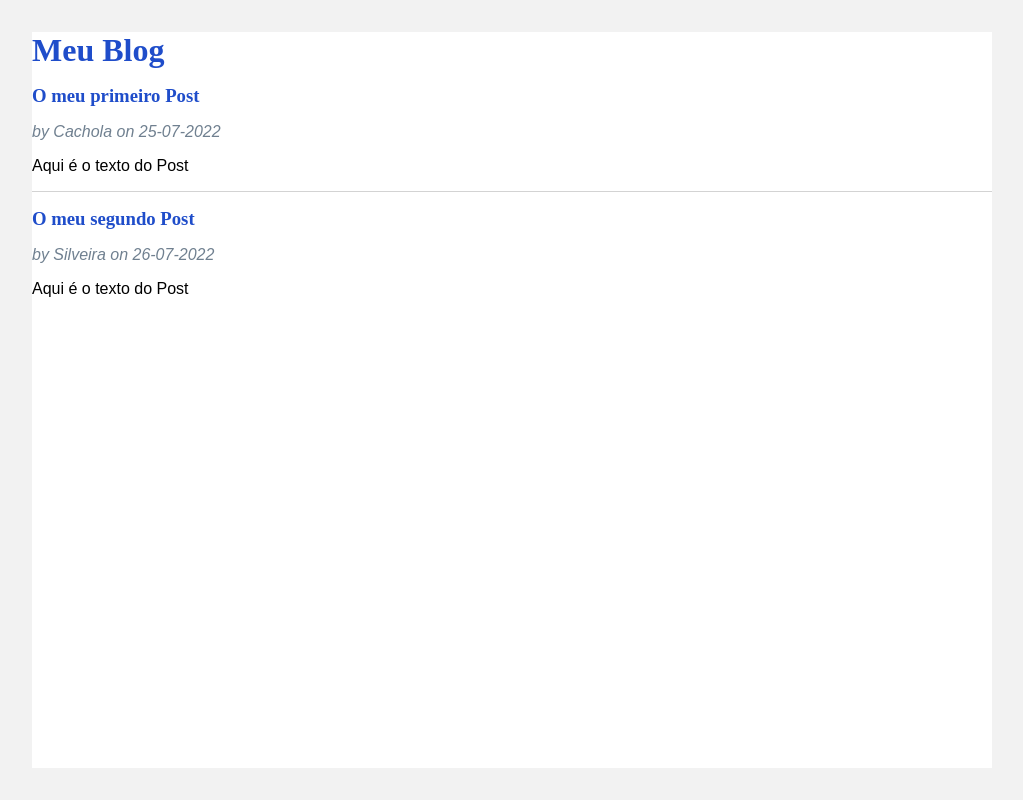
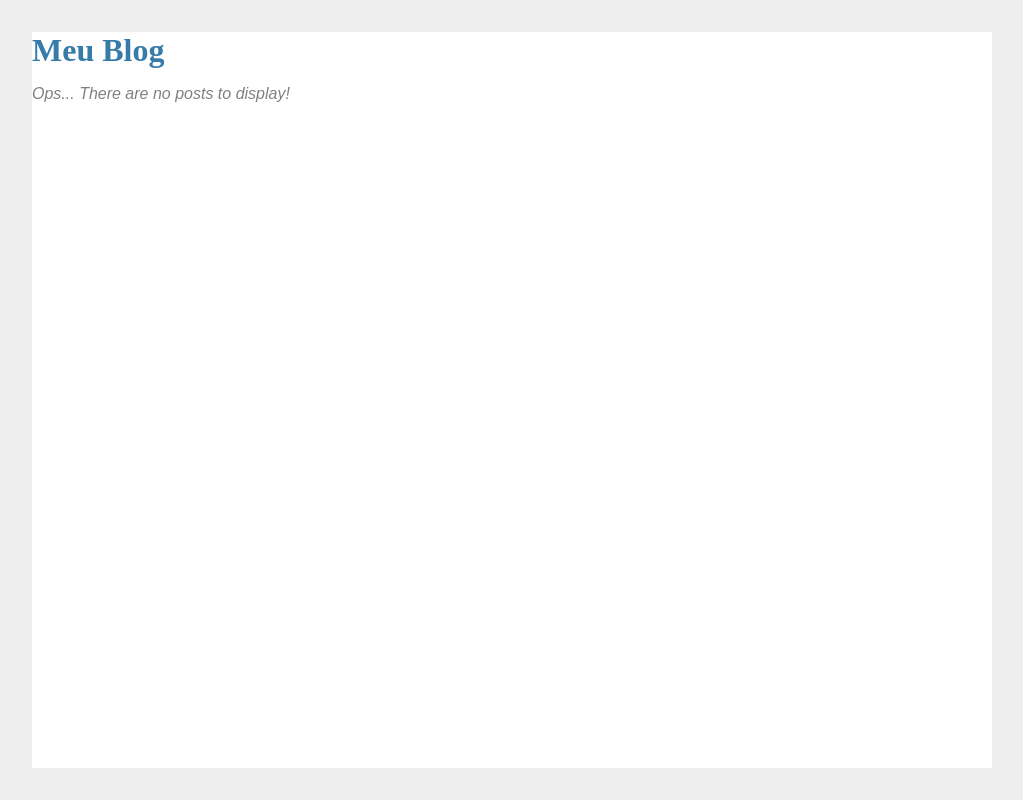
Before and after one commit to celsocachola/blog_ocean, a Flask app: page / in a window 1280 px wide. Shown: the whole page, without its empty margins (128-1151 px from the left). Run offline with Flask 2, Linux system fonts and the light colour scheme; data that the repository does not hold is empty.

Commit message:
Aula 4, criação do banco de dados

```diff
--- a/app.py
+++ b/app.py
@@ -1,23 +1,43 @@
-from flask import Flask, render_template
+from flask import Flask, render_template, redirect, url_for
 from datetime import datetime
+from flask_sqlalchemy import SQLAlchemy
 
 app = Flask("hello")
+app.config["SQLALCHEMY_DATABASE_URI"] = "sqlite:///app.db"
+app.config["SQLALCHEMY_TRACK_MODIFICATIONS"] = False
 
-posts= [
-    {
-        "title": "O meu primeiro Post",
-        "body": "Aqui é o texto do Post",
-        "author": "Cachola",
-        "created": datetime(2022,7,25)
-    },
-    {
-        "title": "O meu segundo Post",
-        "body": "Aqui é o texto do Post",
-        "author": "Silveira",
-        "created": datetime(2022,7,26)
-    },
-]
+db = SQLAlchemy(app)
+
+class Post(db.Model):
+    __tablename__ = 'posts'
+    id = db.Column(db.Integer, primary_key=True, autoincrement=True)
+    title = db.Column(db.String(70), nullable=False)
+    body = db.Column(db.String(500))
+    created = db.Column(db.DateTime, nullable=False, default=datetime.now)
+    user_id = db.Column(db.Integer, db.ForeignKey('users.id'))
+
+class User(db.Model):
+    __tablename__ = "users"
+    id = db.Column(db.Integer, primary_key=True, autoincrement=True)
+    username =  db.Column(db.String(20), unique=True, index=True, nullable=False)
+    email = db.Column(db.String(64), unique=True, nullable=False)
+    password_hash = db.Column(db.String(128), nullable=False)
+    posts = db.relationship('Post', backref='author')
+
+db.create_all()
 
 @app.route("/")
 def index():
+    posts = Post.query.all()
     return render_template("index.html", posts=posts)
+
+@app.route("/populate")
+def populate():
+    user = User(username='cachola', email='cachola@email.com', password_hash='a')
+    post1 = Post(title="Post 1", body="Texto do post", author=user)
+    post2 = Post(title="Post 2", body="Texto do post^2", author=user)
+    db.session.add(user)
+    db.session.add(post1)
+    db.session.add(post2)
+    db.session.commit()
+    return redirect(url_for('index'))
--- a/requirements.txt
+++ b/requirements.txt
@@ -1,5 +1,8 @@
 click==8.1.3
 Flask==2.1.3
+Flask-SQLAlchemy==2.5.1
+greenlet==1.1.2
 itsdangerous==2.1.2
 python-dotenv==0.20.0
+SQLAlchemy==1.4.39
 Werkzeug==2.1.2
--- a/static/style.css
+++ b/static/style.css
@@ -1,16 +1,16 @@
-html {
+html{
     font-family: sans-serif;
-    background: #f2f2f2;
-    padding: 1rem
+    background: #eee;
+    padding: 1rem;
 }
-body {
+body{
     max-width: 960px;
     margin: 0 auto;
     background: white;
 }
-h1 {
+h1{
     font-family: serif;
-    color: rgb(31, 77, 202);
+    color: #377ba8;
     margin: 1rem 0;
 }
 hr{
@@ -20,7 +20,17 @@ hr{
 .content{
     padding: 0 1rem 1rem;
 }
+.post > header > div:first-of-type{
+    flex: auto;
+}
 .post .about{
     color: slategray;
     font-style: italic;
 }
+.post .body{
+    white-space: pre-line;
+}
+.no-post{
+    font-style: italic;
+    color: grey;
+}
--- a/templates/base.html
+++ b/templates/base.html
@@ -1,7 +1,7 @@
 <html>
     <head>
         <title> Meu Blog </title>
-        <link rel="stylesheet" href="/static/style.css">
+        <link rel="stylesheet" href="{{ url_for('static', filename='style.css') }}">
     </head>
 
     <body>
--- a/templates/index.html
+++ b/templates/index.html
@@ -8,7 +8,7 @@
                     <div>
                         <h1> {{ post.title}} </h1>
                         <div class="about">
-                            by {{ post.author}} on {{ post.created.strftime('%d-%m-%Y')}}
+                            by {{ post.author.username}} on {{ post.created.strftime('%d-%m-%Y')}}
                         </div>
                     </div>
                 </header>
@@ -17,5 +17,7 @@
             {% if not loop.last %}
                 <hr>
             {% endif %}
+        {% else %}
+        <p class="no-post"> Ops... There are no posts to display! </p>
         {% endfor %}
 {% endblock %}
```
Also changed, not shown: 1 other file.
